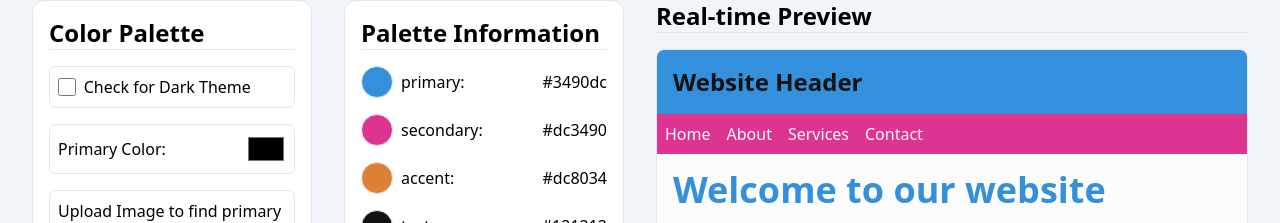
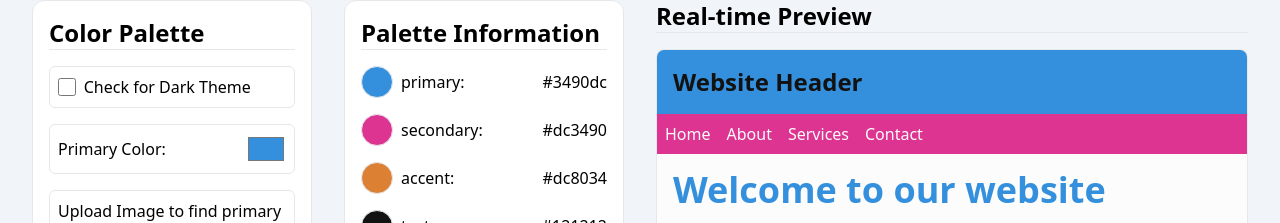
Before and after one commit to jepeteo/react-color-palette-generator, a React (Vite) app: page / in a window 1280 px wide. Shown: the part 152-375 px from the top of the page. Built offline with nearby package versions, Linux system fonts and the light colour scheme.

Commit message:
sync primary color and palette generator color

```diff
--- a/src/App.jsx
+++ b/src/App.jsx
@@ -92,12 +92,19 @@ function App() {
         <div className="containerColorPalette">
           <h2>Color Palette</h2>
           <ThemeToggle isDarkMode={isDarkMode} setIsDarkMode={setIsDarkMode} />
-          <ColorInput setPrimaryColor={setPrimaryColor} />
+          <ColorInput
+            setPrimaryColor={setPrimaryColor}
+            primaryColor={primaryColor}
+          />
           <ImageUpload onImageUpload={handleImageUpload} />
         </div>
         <HarmonySelector currentHarmony={harmony} setHarmony={setHarmony} />
         {palette && (
-          <PaletteCustomizer palette={palette} updatePalette={setPalette} />
+          <PaletteCustomizer
+            palette={palette}
+            updatePalette={setPalette}
+            setPrimaryColor={setPrimaryColor}
+          />
         )}
       </div>
       <div className="containerInfo">
--- a/src/components/ColorInput.jsx
+++ b/src/components/ColorInput.jsx
@@ -1,24 +1,22 @@
 // src/components/ColorInput.js
 import React from 'react';
 
-const ColorInput = ({ setPrimaryColor }) => {
+const ColorInput = ({ setPrimaryColor, primaryColor }) => {
   const handleColorChange = (e) => {
     setPrimaryColor(e.target.value);
   };
 
   return (
     <div className="colorInput">
-      <label
-        htmlFor="colorInput"
-        className="col-span-2 "
-      >
+      <label htmlFor="colorInput" className="col-span-2">
         Primary Color:
       </label>
       <input
         type="color"
         id="colorInput"
+        value={primaryColor}
         onChange={handleColorChange}
-        className="h-8 w-10 bg-white m-0 p-0"
+        className="m-0 h-8 w-10 bg-white p-0"
       />
     </div>
   );
--- a/src/components/PaletteCustomizer.jsx
+++ b/src/components/PaletteCustomizer.jsx
@@ -1,9 +1,13 @@
 // src/components/PaletteCustomizer.js
 import React from 'react';
 
-function PaletteCustomizer({ palette, updatePalette }) {
+function PaletteCustomizer({ palette, updatePalette, setPrimaryColor }) {
   const handleColorChange = (colorName, newValue) => {
+    console.log(`Changing ${colorName} to ${newValue}`);
     updatePalette({ ...palette, [colorName]: newValue });
+    if (colorName === 'primary') {
+      setPrimaryColor(newValue);
+    }
   };
 
   return (
```
